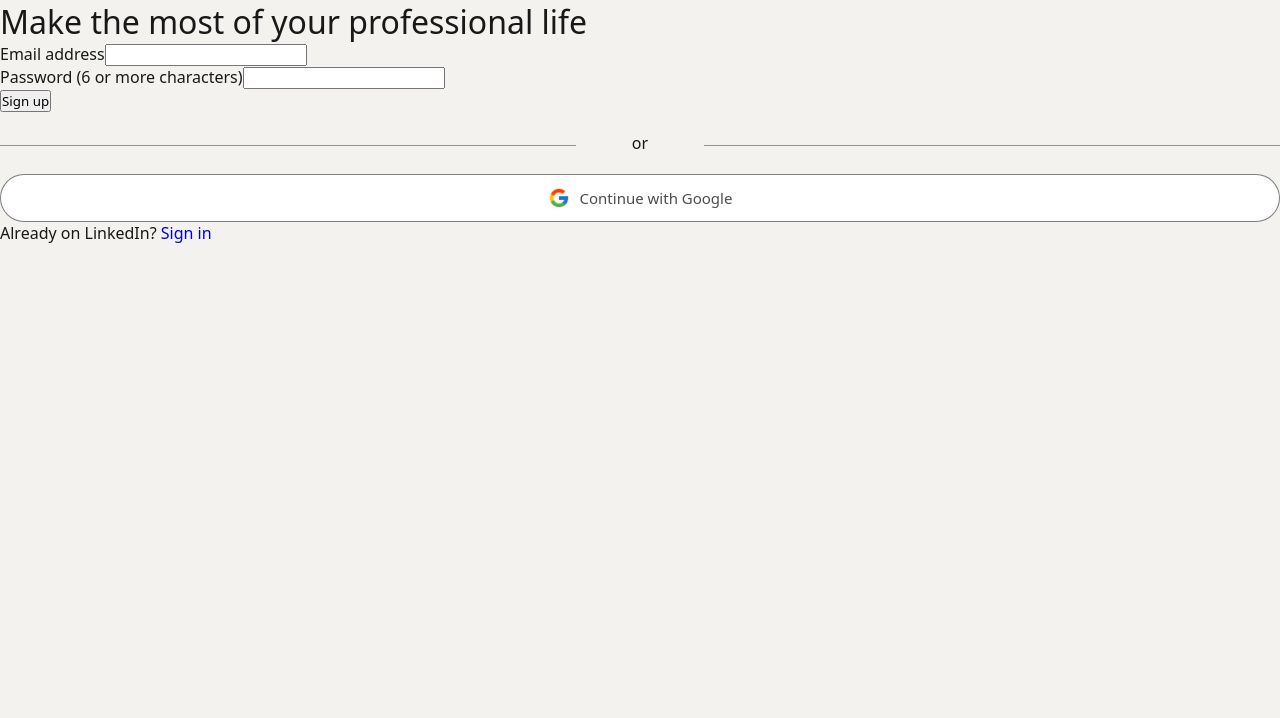
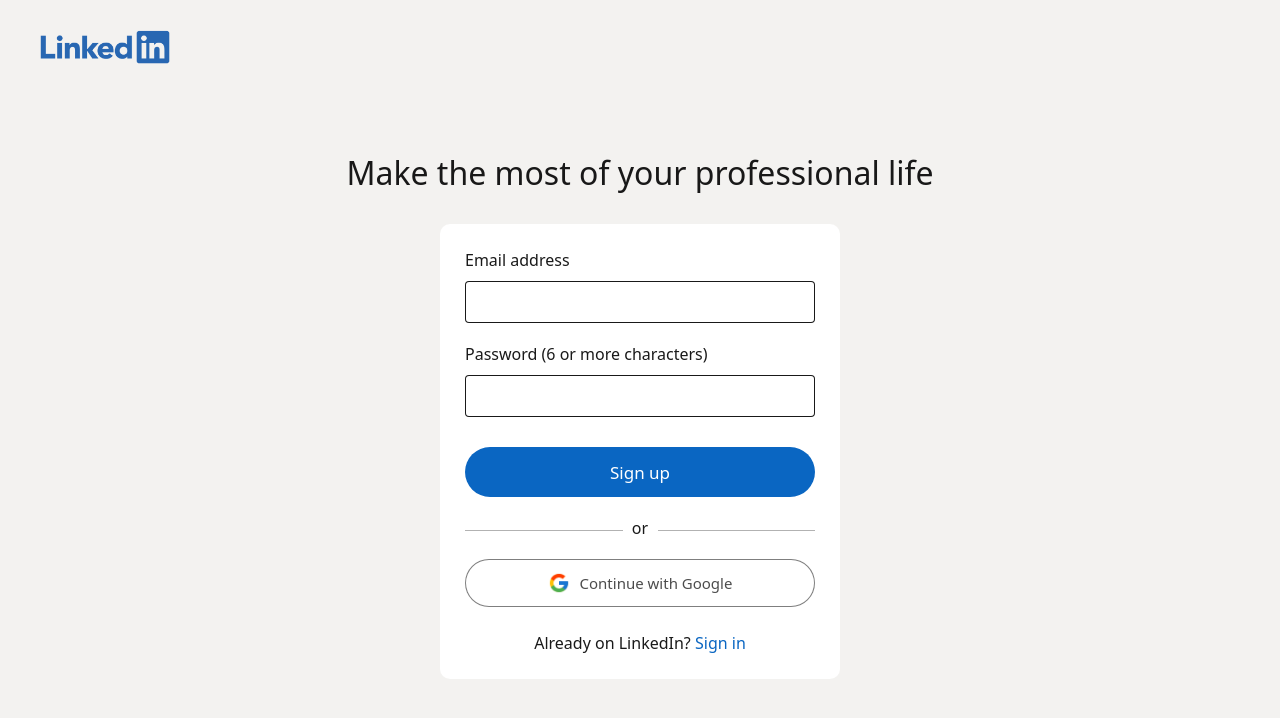
Before and after one commit to purwar1997/linkedIn-clone, a React (Vite) app: page /signup in a window 1280 px wide. Shown: the top 718 px of the page. Built offline with nearby package versions, Linux system fonts and the light colour scheme; no server answers.

Commit message:
added CSS styles for signup component

```diff
--- a/src/api/authentication.js
+++ b/src/api/authentication.js
@@ -22,8 +22,8 @@
     throw new Error('Password must be atleast 6 characters long');
   }
 
-  const res = await createUserWithEmailAndPassword(auth, email, password);
-  const user = res.user;
+  const response = await createUserWithEmailAndPassword(auth, email, password);
+  const user = response.user;
   return user;
 };
 
@@ -38,8 +38,8 @@
     throw new Error('Please enter a password');
   }
 
-  const res = await signInWithEmailAndPassword(auth, email, password);
-  const user = res.user;
+  const response = await signInWithEmailAndPassword(auth, email, password);
+  const user = response.user;
   return user;
 };
 
@@ -50,10 +50,10 @@
 export const googleSignInAPI = async () => {
   const provider = new GoogleAuthProvider();
 
-  const result = await signInWithPopup(auth, provider);
-  const credential = GoogleAuthProvider.credentialFromResult(result);
+  const response = await signInWithPopup(auth, provider);
+  const credential = GoogleAuthProvider.credentialFromResult(response);
   const token = credential.accessToken;
-  const user = result.user;
+  const user = response.user;
 
   return { user, token };
 };
--- a/src/components/SignupComponent.jsx
+++ b/src/components/SignupComponent.jsx
@@ -1,7 +1,8 @@
 import { useState } from 'react';
 import { Link } from 'react-router-dom';
 import { toast } from 'react-toastify';
-import { googleSignInAPI, signupAPI } from '../api/authentication';
+import { signupAPI, googleSignInAPI } from '../api/authentication';
+import LinkedInLogo from '../assets/linkedInLogo.png';
 import googleIcon from '../assets/googleIcon.png';
 import '../styles/SignupComponent.css';
 
@@ -33,6 +34,10 @@
 
   return (
     <section className='signup-wrapper'>
+      <Link to='/'>
+        <img className='site-logo' src={LinkedInLogo} alt='linkedin-logo' />
+      </Link>
+
       <h1 className='heading'>Make the most of your professional life</h1>
 
       <div className='signup-container'>
--- a/src/styles/LoginComponent.css
+++ b/src/styles/LoginComponent.css
@@ -34,7 +34,7 @@
 .login-form input {
   width: 100%;
   height: 55px;
-  margin-bottom: 15px;
+  margin-bottom: 20px;
   border: 1px solid rgba(0, 0, 0, 0.9);
   border-radius: 4px;
   font-size: 16px;
@@ -74,7 +74,7 @@
     left: 0px;
     height: 1px;
     width: 45%;
-    background-color: rgba(0, 0, 0, 0.4);
+    background-color: rgba(0, 0, 0, 0.3);
   }
 
   &::after {
@@ -84,7 +84,7 @@
     right: 0px;
     height: 1px;
     width: 45%;
-    background-color: rgba(0, 0, 0, 0.4);
+    background-color: rgba(0, 0, 0, 0.3);
   }
 }
 
@@ -113,7 +113,7 @@
 }
 
 .join-now {
-  margin-top: 30px;
+  margin-top: 25px;
   text-align: center;
 }
 
--- a/src/styles/SignupComponent.css
+++ b/src/styles/SignupComponent.css
@@ -0,0 +1,65 @@
+.signup-wrapper {
+  background-color: #f3f2f0;
+  height: 100vh;
+  display: flex;
+  flex-direction: column;
+  align-items: center;
+  justify-content: center;
+  gap: 30px;
+  position: relative;
+}
+
+.signup-container {
+  width: 400px;
+  background-color: #fff;
+  padding: 25px;
+  border-radius: 10px;
+}
+
+.signup-inputs {
+  display: flex;
+  flex-direction: column;
+  align-items: flex-start;
+  gap: 10px;
+  margin-bottom: 20px;
+}
+
+.signup-form input {
+  width: 100%;
+  height: 42px;
+  border: 1px solid rgba(0, 0, 0, 0.9);
+  border-radius: 4px;
+  font-size: 15px;
+  padding-inline: 12px;
+}
+
+.signup-form input:hover {
+  background-color: #f5f5f5;
+}
+
+.signup-btn {
+  margin-top: 10px;
+  width: 100%;
+  height: 50px;
+  border: none;
+  border-radius: 30px;
+  background-color: #0a66c2;
+  color: #fff;
+  font-size: 17px;
+  font-weight: 500;
+}
+
+.signup-btn:hover {
+  cursor: pointer;
+  background-color: #004182;
+}
+
+.sign-in {
+  margin-top: 25px;
+  text-align: center;
+}
+
+.sign-in > a {
+  color: #0a66c2;
+  font-weight: 500;
+}
```
